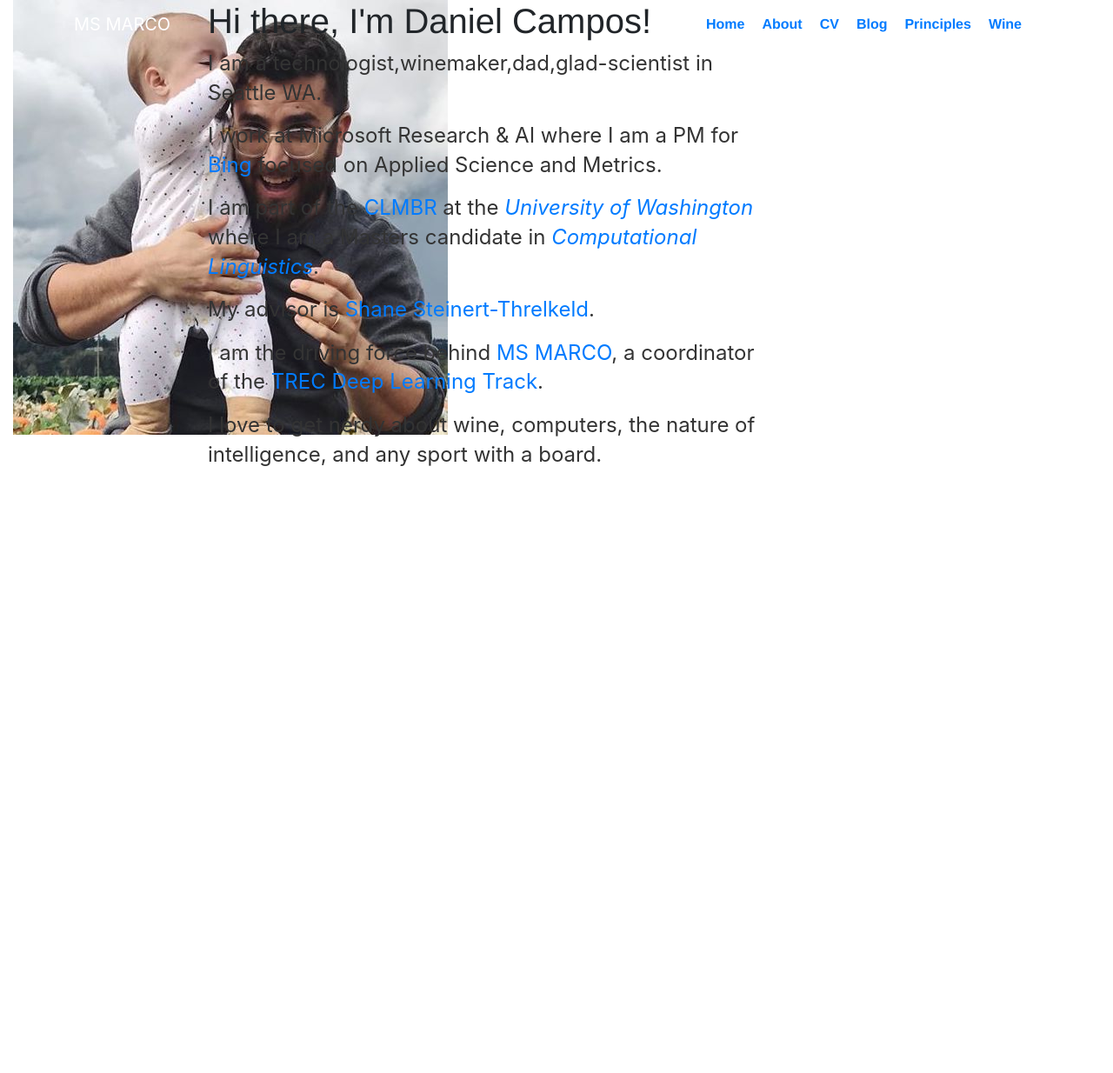
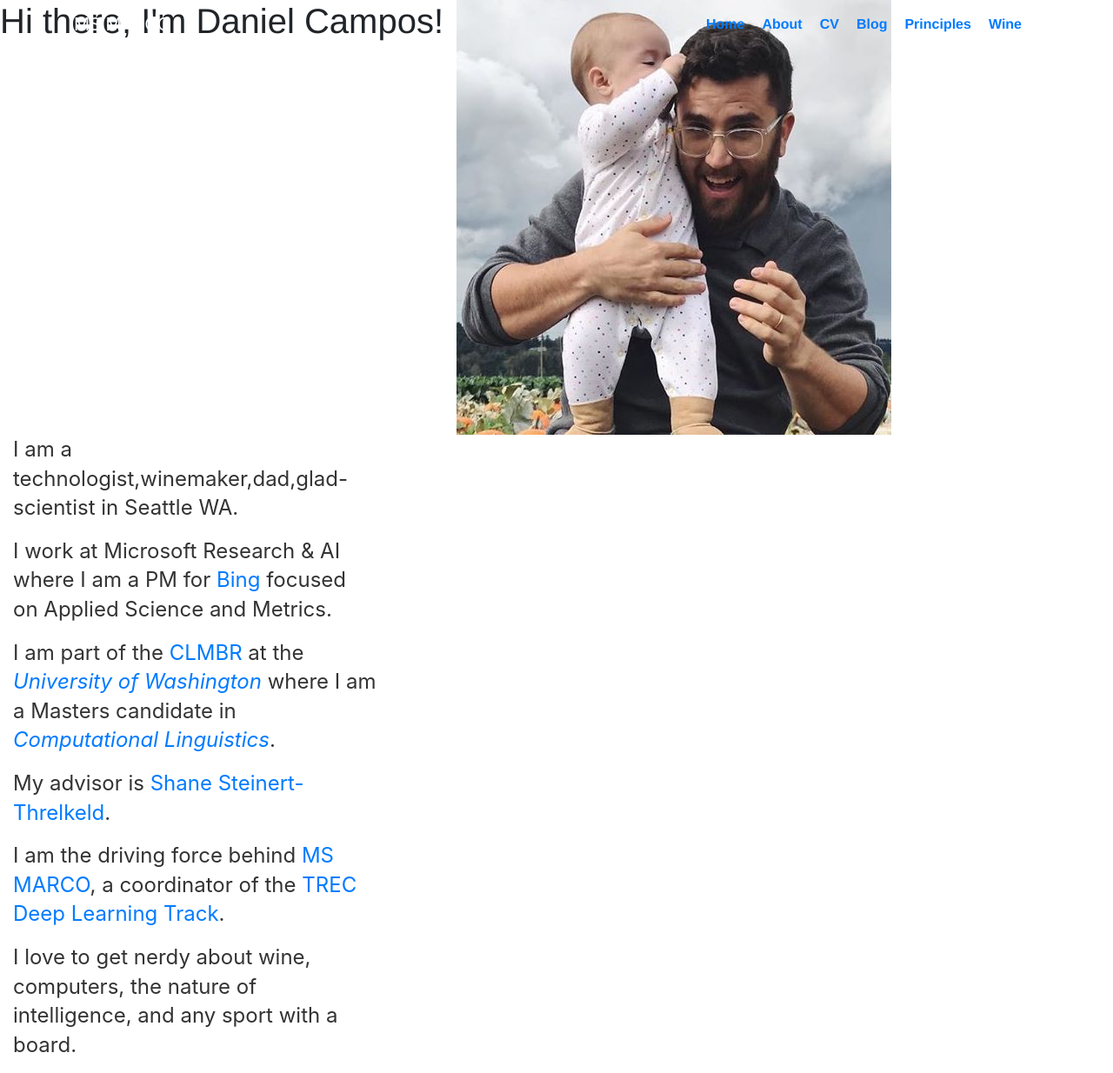
Before and after one commit to spacemanidol/spacemanidol.github.io, a Jekyll site: the page built from index.html, in a window 1280 px wide and 1234 px high. Shown: the whole window at 87% size. Built offline with Jekyll 4.4.1, drawn with Linux system fonts in a browser that asks for light colours; comment, search, counter and statistics services are not loaded.

Commit message:
Update index.html

```diff
--- a/index.html
+++ b/index.html
@@ -4,11 +4,11 @@
 ---
 <div class="blurb">
 	<div class="row">
-		<div class="col-md-3">
+		<h1>Hi there, I'm Daniel Campos!</h1>
+		<div class="col-md-4">
 			<img src='daniel.jpg'>
 		</div>
-		<div class="col-md-9">
-			<h1>Hi there, I'm Daniel Campos!</h1>
+		<div class="col-md-6">
 			<p>I am a technologist,winemaker,dad,glad-scientist in Seattle WA.</p>
 			<p>I work at Microsoft Research & AI where I am a PM for <a href='bing.com'>Bing</a> focused on Applied Science and Metrics.</p>
 			<p>I am part of the <a href='https://clmbr.shane.st/'>CLMBR</a> at the <em> <a href='http://www.washington.edu/'>University of Washington</a></em> where I am a Masters candidate in <a href='https://www.compling.uw.edu/'><em>Computational Linguistics</em></a>.</p>
```
